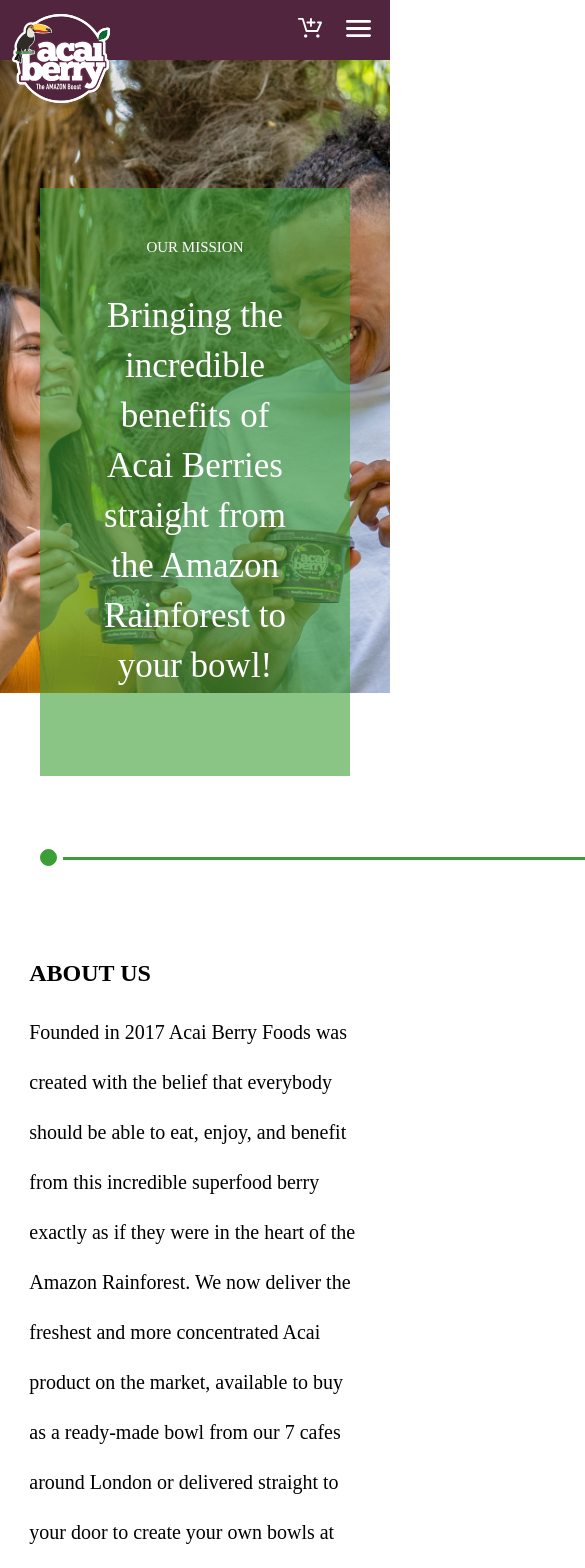
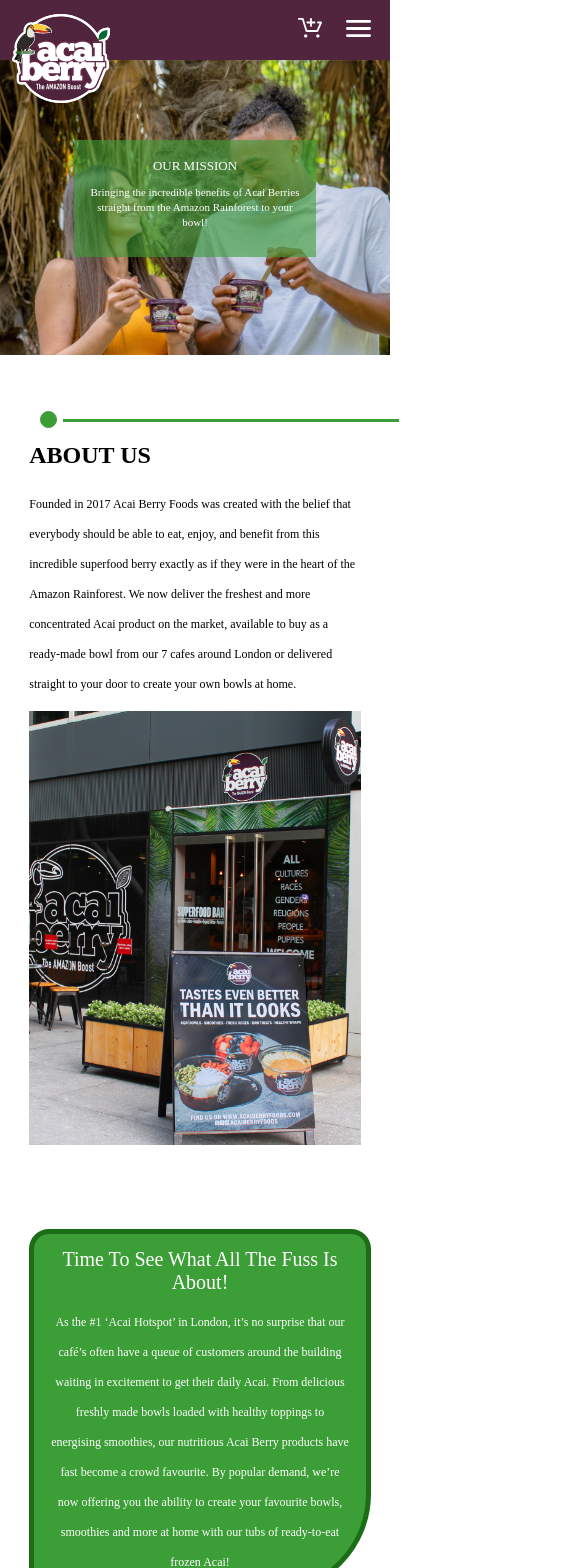
Before and after one commit to Polax-Digital/acaiberryfoods, a SvelteKit app: page /about-us in a window 390 px wide. Shown: the top 1568 px of the page, 585 px wide, since content can reach past the window. Built offline with nearby package versions, Linux system fonts and the light colour scheme; a web font is replaced by a local one.

Commit message:
Mobile sizes

```diff
--- a/src/routes/about-us/+page.svelte
+++ b/src/routes/about-us/+page.svelte
@@ -66,7 +66,7 @@
         left: -85px;
     }
     .circle.inverse {
-        left: 657px
+        left: 101%;
     }
     #about, #acai {
         padding-top: 100px
@@ -117,7 +117,6 @@
     }
     .fairtrade, .social, .development, .environment {
         position: relative;
-        max-height: 255px;
     }
     .fairtrade *, .social *, .development *, .environment * {
         position: relative;
@@ -129,6 +128,7 @@
         width: 100%; height: 100%;
         background-image: url("images/about-us/fairtrade.png");
         background-size: cover;
+        background-position: center;
         filter: brightness(50%);
     }
     .social::before {
@@ -139,6 +139,63 @@
     }
     .environment::before {
         background-image: url("images/about-us/environment.png");
+    }
+
+    /* Media Queries */
+    @media screen and (max-width: 768px) {
+        .container {
+            width: 80vw;
+        }
+        #img-col-about img, #img-col-acai img {
+            width: 100%;
+        }
+    }
+    @media screen and (max-width: 430px) {
+        .header {
+            height: 35vh;
+        }
+        .header-content {
+            top: 5rem;
+            padding: 1rem;
+        }
+        .header-content p {
+            font-size: 11px;
+            line-height: 15px;
+        }
+        .header-content small {
+            font-size: 13px;
+        }
+        #about {
+            padding-top: 0;
+        }
+        #acai {
+            padding-top: 30px;
+        }
+        .page-content h1 {
+            font-size: 20px;
+        }
+        .page-content p {
+            font-size: 12px;
+            line-height: 30px;
+        }
+        .container {
+            margin-bottom: 0;
+        }
+        .box h1 {
+            padding: 0 1rem;
+        }
+        .box p {
+            padding: 0 1rem;
+        }
+        .fsde-container h3 {
+            font-size: 20px;
+            letter-spacing: 1.5px;
+        }
+        .fsde-container p {
+            font-size: 12px;
+            line-height: 15px;
+            max-width: 80%;
+        }
     }
 </style>
 
```
